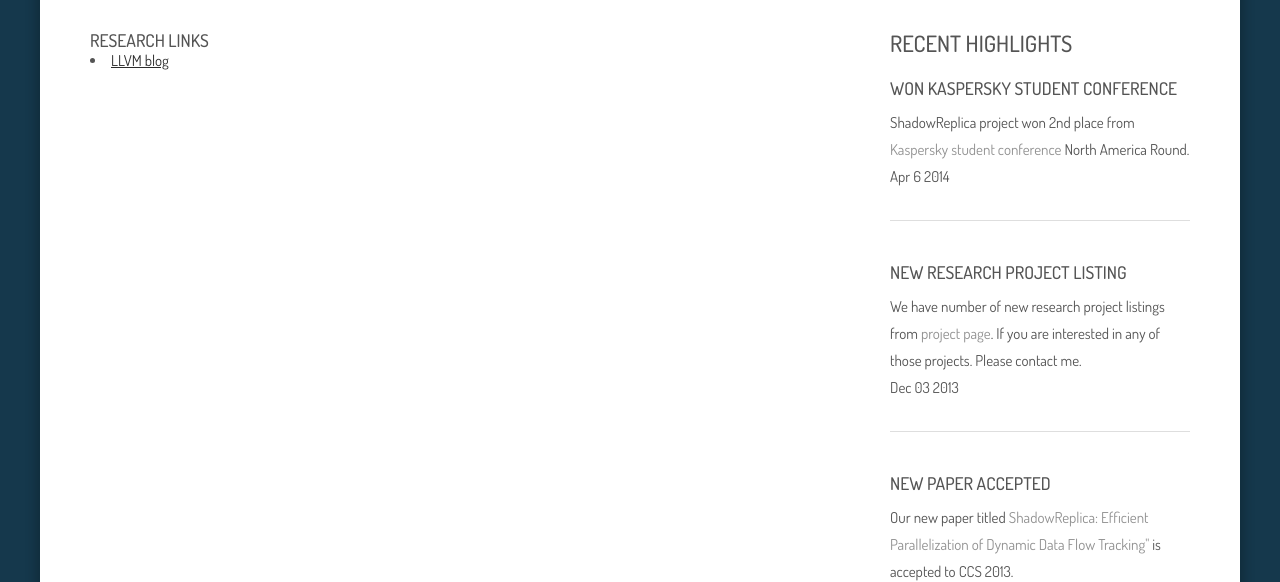
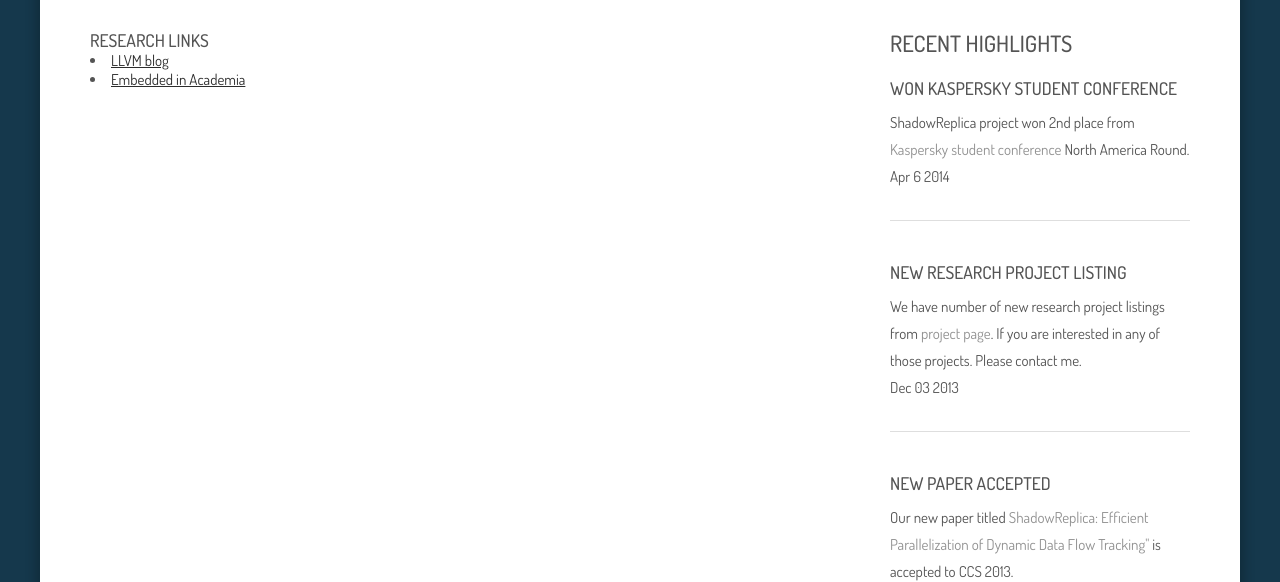
Before and after one commit to jikk/jikk_web, a plain HTML site: page personal.html in a window 1280 px wide. Shown: the part 221-803 px from the top of the page. Drawn offline with Linux system fonts and the light colour scheme.

Commit message:
another entry for personal.html

```diff
--- a/personal.html
+++ b/personal.html
@@ -39,7 +39,8 @@ Released   : 20130326
         <h3>Research links</h3>
         <li> <a href="http://blog.llvm.org/">LLVM blog</a>
         </li>
-
+        <li> <a href="http://blog.regehr.org//">Embedded in Academia</a>
+        </li>
         </div>
 
 		<div id="sidebar">
```
